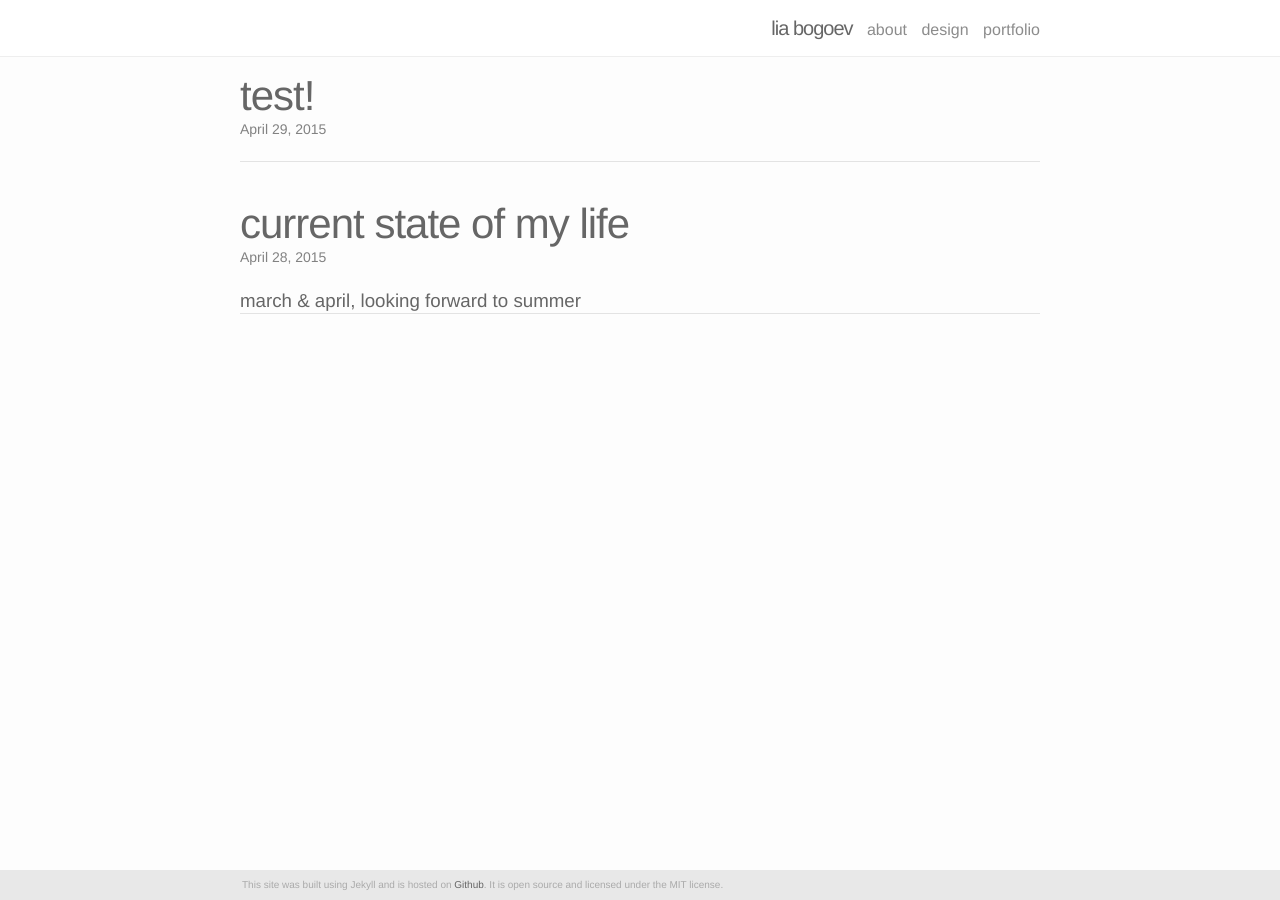
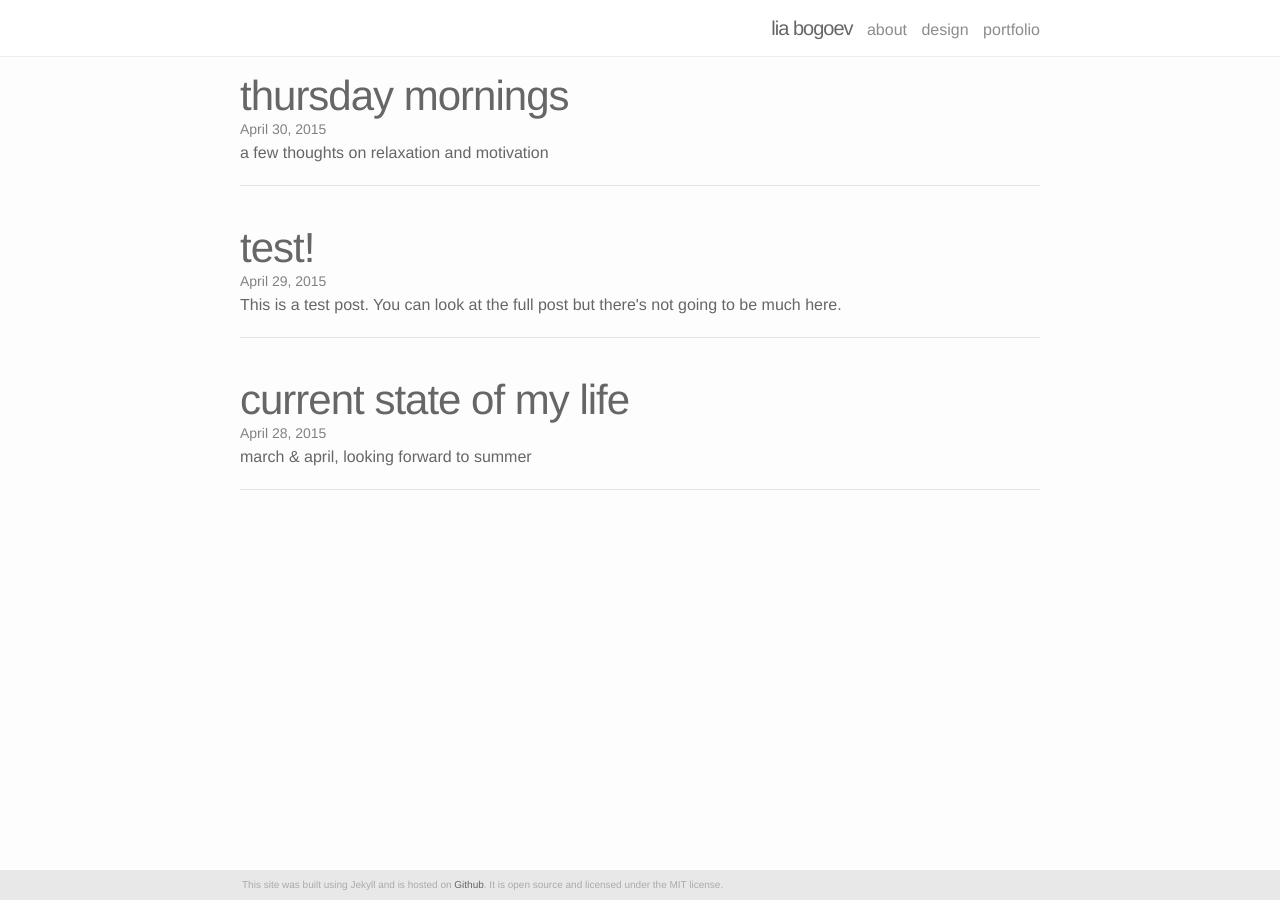
Before and after one commit to Angelo1211/bogoli.github.io, a Jekyll site: the page built from index.html, in a window 1280 px wide. Built offline with Jekyll 4.4.1, drawn with Linux system fonts in a browser that asks for light colours; the list of posts is cut into pages by our own code.

Commit message:
Testing how photos work, adding another blog post, various small updates.

```diff
--- a/_posts/2015-04-29-welcome.markdown
+++ b/_posts/2015-04-29-welcome.markdown
@@ -2,11 +2,14 @@
 layout: post
 title:  test!
 date:   2015-04-29 16:40:16
-categories:
+description: This is a test post. You can look at the full post but there's not going to be much here.
 ---
 ;alkjf;lskdjf;alskdjf ;asdkjf;alsdkjf a;lsdkfj a
 asd;lfkja;sldfkja;sldfkj;aslkfdja;sldguaoeigrh;lzkj’dsfd
 a;dkghz;lkcbvn;zlsdjfpo8wiehfsdn;wiu4ht;agz/,dknalksjdhfa’sldkfja;sldkfja;sldkfh;alsdkhfg
+
+<img src="/img/bauhaus.jpg">
+
 
 Check out the [Jekyll docs][jekyll] for more info on how to get the most out of Jekyll. File all bugs/feature requests at [Jekyll’s GitHub repo][jekyll-gh]. If you have questions, you can ask them on [Jekyll’s dedicated Help repository][jekyll-help].
 
--- /dev/null
+++ b/_posts/2015-04-30-thursday-mornings.markdown
@@ -0,0 +1,14 @@
+---
+layout: post
+title: thursday mornings
+date:   2015-04-30 12:43:00
+description: a few thoughts on relaxation and motivation
+---
+
+Thursday mornings are my sacred time—an oasis in the midst of the workweek, a time to connect with my thoughts and my body. I enjoyed a leisurely morning. Yesterday was a drag, more so than typical weeks because I was feeling under the weather. I could hardly focus on anything, and I felt like I was on the verge of a headache all day. Today was much better, though not to the point where I felt like I should fit in a workout.
+
+It’s taken me quite a long time to realize that relaxation does not exclude motivation. I can be relaxed and motivated at the same time, and it’s all in my state of mind. This relaxing morning, I made myself some breakfast, had coffee with a friend I hadn’t seen in a long while, and did a load of laundry from start to finish. I watched a TED talk on stress for class, came up with some discussion questions based on that. I even knocked out a chunk of my new website (which is shaping up quite nicely, if I may say so myself).
+
+I'm excited to move on to the portfolio section of the site, now that the blog is mostly finished. The theme ended up fairly minimalist, which, as we all know, is a kinder word for plain. I think one of these days I'm going to make a Jekyll theme for sale, something more colorful and customizeable. It's contagious and fun: there's just enough programming to make it much more engaging than a static site, and it's just big enough that I could probably crank one out in a week and feel accomplished. Next time, though, I want to start more from scratch. This one I shaped up from the default blank Jekyll site.
+
+Looking forward to getting this site up and running.
--- a/_sass/_layout.scss
+++ b/_sass/_layout.scss
@@ -110,6 +110,7 @@
 .post-meta {
     font-size: $small-font-size;
     color: $grey-color;
+    margin-bottom: 0px;
 }
 
 .post-link {
--- a/index.html
+++ b/index.html
@@ -7,7 +7,8 @@ layout: default
       <li>
         <h2><a class="post-title" href="{{ post.url | prepend: site.baseurl }}">{{ post.title }}</a></h2>
         <p class="post-meta">{{ post.date | date: '%B %d, %Y' }}</p>
-        <h3>{{ post.description }}</h3>
+        <p>{{ post.description }}</p>
+
 
         <hr/>
       </li>
```
